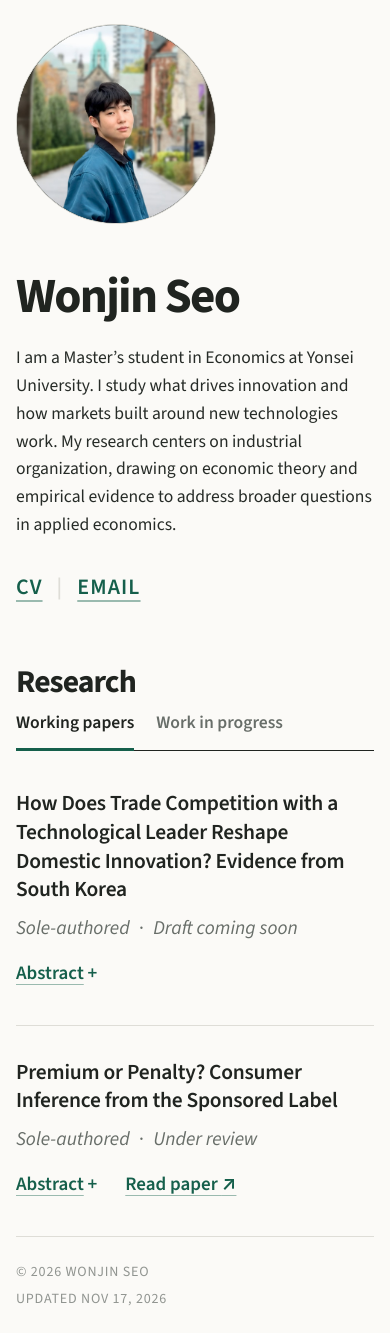
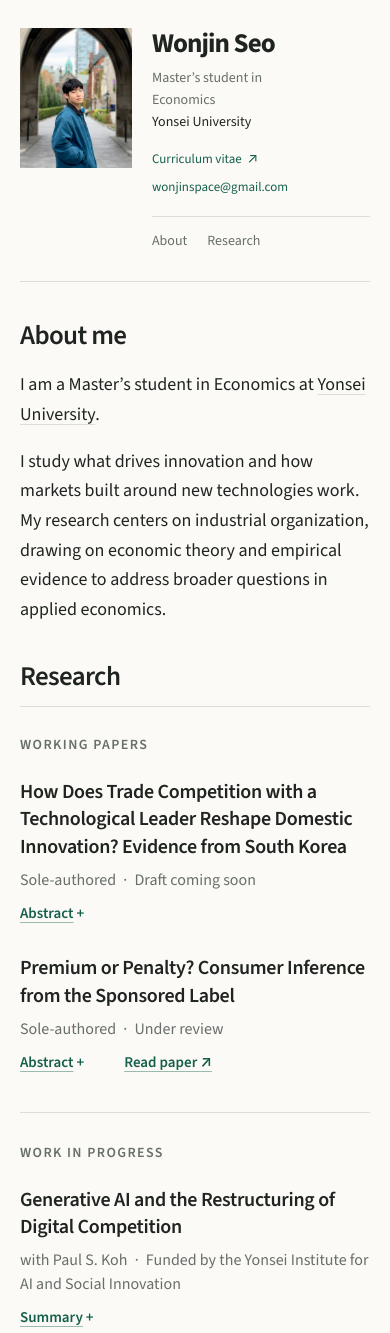
Before and after one commit to wonjinseo-econ/wonjinseo-econ.github.io, a plain HTML site: page index.html in a window 390 px wide. Shown: the top 1333 px of the page. Drawn offline with nearby package versions, Linux system fonts and the light colour scheme.

Commit message:
Redesign homepage with rectangular sidebar profile and continuous research

```diff
--- a/index.html
+++ b/index.html
@@ -4,7 +4,7 @@
   <meta charset="utf-8">
   <meta name="viewport" content="width=device-width, initial-scale=1">
   <meta name="description" content="Wonjin Seo (Yonsei Econ) — Master’s student in Economics at Yonsei University. Studies what drives innovation and how markets built around new technologies work, with research centered on industrial organization.">
-  <meta name="theme-color" content="#f4f1ea">
+  <meta name="theme-color" content="#fbfaf7">
   <title>Wonjin Seo | Econ · Economics, Yonsei University</title>
   <link rel="canonical" href="https://wonjinseo-econ.github.io/">
   <meta property="og:title" content="Wonjin Seo | Econ · Economics, Yonsei University">
@@ -54,45 +54,41 @@
   <a class="skip-link" href="#main-content">Skip to content</a>
 
   <div class="site-shell">
+    <aside class="profile" aria-labelledby="page-title">
+      <figure class="profile-photo">
+        <img src="files/wonjin.jpg" alt="Wonjin Seo" width="1053" height="1493" fetchpriority="high">
+      </figure>
+      <div class="profile-copy">
+        <h1 id="page-title">Wonjin Seo</h1>
+        <p class="profile-role">Master’s student in Economics</p>
+        <p class="profile-affiliation"><a href="https://www.yonsei.ac.kr/sc/index.do" target="_blank" rel="noopener" data-umami-event="click-yonsei">Yonsei University</a></p>
+        <div class="profile-links">
+          <a href="files/CV/CV.pdf" data-umami-event="download-cv">Curriculum vitae <span aria-hidden="true">↗</span></a>
+          <button type="button" id="copy-email" data-email="wonjinspace@gmail.com" data-umami-event="click-email" aria-label="Copy email address: wonjinspace@gmail.com">wonjinspace@gmail.com</button>
+          <span class="copied-note" id="copied-note" role="status" aria-live="polite"></span>
+        </div>
+        <nav class="profile-nav" aria-label="Page sections">
+          <a href="#about">About</a>
+          <a href="#research">Research</a>
+        </nav>
+      </div>
+    </aside>
+
     <main id="main-content">
-      <div class="masthead">
-      <section class="hero" id="top" aria-labelledby="page-title">
-        <div class="hero-copy">
-          <h1 id="page-title">Wonjin Seo</h1>
-          <p class="introduction">
-            I am a Master’s student in Economics at <a href="https://www.yonsei.ac.kr/sc/index.do" target="_blank" rel="noopener" data-umami-event="click-yonsei">Yonsei University</a>.
-            I study what drives innovation and how markets built around new technologies work.
-            My research centers on industrial organization, drawing on economic theory and empirical evidence to address broader questions in applied economics.
-          </p>
-          <p class="hero-links">
-            <a href="files/CV/CV.pdf" data-umami-event="download-cv">CV</a>
-            <span class="divider" aria-hidden="true">|</span>
-            <a href="#" role="button" id="copy-email" data-email="wonjinspace@gmail.com" data-umami-event="click-email">Email</a>
-            <span class="copied-note" id="copied-note" role="status" aria-live="polite"></span>
-          </p>
-        </div>
-
-        <figure class="profile-photo">
-          <img src="files/wonjin.jpg" alt="Wonjin Seo">
-        </figure>
+      <section class="about" id="about" aria-labelledby="about-title">
+        <h2 class="section-title" id="about-title">About me</h2>
+        <p>I am a Master’s student in Economics at <a href="https://www.yonsei.ac.kr/sc/index.do" target="_blank" rel="noopener" data-umami-event="click-yonsei">Yonsei University</a>.</p>
+        <p>I study what drives innovation and how markets built around new technologies work. My research centers on industrial organization, drawing on economic theory and empirical evidence to address broader questions in applied economics.</p>
       </section>
 
-        <div class="section-heading">
-            <h2 id="research-title">Research</h2>
-            <div class="research-tabs" role="tablist" aria-label="Research" hidden>
-              <button type="button" class="research-tab" role="tab" id="tab-working-papers" aria-controls="panel-working-papers" aria-selected="true" data-umami-event="tab-working-papers">Working papers</button>
-              <button type="button" class="research-tab" role="tab" id="tab-work-in-progress" aria-controls="panel-work-in-progress" aria-selected="false" tabindex="-1" data-umami-event="tab-work-in-progress">Work in progress</button>
-            </div>
-          </div>
-      </div>
-
-      <section class="research" aria-labelledby="research-title">
+      <section class="research" id="research" aria-labelledby="research-title">
+        <h2 class="section-title" id="research-title">Research</h2>
         <div class="research-group" id="panel-working-papers">
           <h3>Working papers</h3>
 
           <article class="research-item">
             <div class="paper-body">
-              <h4>How Does Trade Competition with a Technological Leader Reshape Domestic Innovation?<br class="title-break"> Evidence from South Korea</h4>
+              <h4>How Does Trade Competition with a Technological Leader Reshape Domestic Innovation? Evidence from South Korea</h4>
               <p class="paper-meta">Sole-authored <span aria-hidden="true">·</span> Draft coming soon</p>
               <div class="paper-actions">
                 <details data-event="open-abstract-trade-innovation">
@@ -255,7 +251,7 @@
 
     showLastUpdated();
 
-    // Email button: copy the address (no mail link, so no mail-app prompt) and flash "copied".
+    // Copy the email address and announce the result without opening a mail app.
     const emailLink = document.getElementById("copy-email");
     const copiedNote = document.getElementById("copied-note");
 
@@ -297,37 +293,6 @@
       copiedNote.textContent = "";
     });
 
-    // Research tabs. Without JavaScript both groups simply show one after the other.
-    const tabList = document.querySelector(".research-tabs");
-    const tabs = Array.from(tabList.querySelectorAll('[role="tab"]'));
-
-    function selectTab(selected, focus) {
-      tabs.forEach((tab) => {
-        const isSelected = tab === selected;
-        tab.setAttribute("aria-selected", String(isSelected));
-        tab.tabIndex = isSelected ? 0 : -1;
-        document.getElementById(tab.getAttribute("aria-controls")).hidden = !isSelected;
-      });
-      if (focus) selected.focus();
-    }
-
-    tabs.forEach((tab, index) => {
-      const panel = document.getElementById(tab.getAttribute("aria-controls"));
-      panel.setAttribute("role", "tabpanel");
-      panel.setAttribute("aria-labelledby", tab.id);
-      tab.addEventListener("click", () => selectTab(tab, false));
-      tab.addEventListener("keydown", (event) => {
-        const step = { ArrowRight: 1, ArrowLeft: -1 }[event.key];
-        if (!step) return;
-        event.preventDefault();
-        selectTab(tabs[(index + step + tabs.length) % tabs.length], true);
-      });
-    });
-
-    tabList.hidden = false;
-    document.getElementById("main-content").classList.add("has-tabs");
-    selectTab(tabs[0], false);
-
     document.querySelectorAll("details[data-event]").forEach((detailsEl) => {
       detailsEl.addEventListener("toggle", () => {
         if (detailsEl.open && window.umami) {
--- a/styles.css
+++ b/styles.css
@@ -4,56 +4,30 @@
   --muted: #686e69;
   --line: #deddd7;
   --accent: #155f4b;
-  --serif: "Source Sans 3", "Source Sans Pro", -apple-system, BlinkMacSystemFont, "Segoe UI", sans-serif;
   --sans: "Source Sans 3", "Source Sans Pro", -apple-system, BlinkMacSystemFont, "Segoe UI", sans-serif;
-  --max-width: 1050px;
+  --max-width: 1100px;
 }
 
-* {
-  box-sizing: border-box;
-}
-
-html {
-  font-size: 110%;
-  scroll-behavior: smooth;
-}
-
-/* On desktop, render at 80% of the design size (what the page looked like at
-   80% browser zoom). Phones keep the full size. */
-@media (min-width: 900px) {
-  html {
-    zoom: 0.8;
-  }
-}
-
+* { box-sizing: border-box; }
+html { scroll-behavior: smooth; scroll-padding-top: 48px; }
 body {
   margin: 0;
   background: var(--paper);
   color: var(--ink);
-  font-family: var(--serif);
+  font-family: var(--sans);
   font-size: 18px;
-  line-height: 1.62;
+  line-height: 1.65;
   -webkit-font-smoothing: antialiased;
   text-rendering: optimizeLegibility;
 }
-
 a {
   color: var(--accent);
   text-decoration-color: rgba(21, 95, 75, 0.42);
   text-decoration-thickness: 1px;
   text-underline-offset: 0.2em;
 }
-
-a:hover {
-  text-decoration-color: var(--accent);
-  text-decoration-thickness: 2px;
-}
-
-:focus-visible {
-  outline: 2px solid var(--accent);
-  outline-offset: 4px;
-}
-
+a:hover { text-decoration-color: var(--accent); }
+:focus-visible { outline: 2px solid var(--accent); outline-offset: 5px; }
 .skip-link {
   position: fixed;
   z-index: 10;
@@ -62,428 +36,218 @@ a:hover {
   padding: 8px 12px;
   background: var(--ink);
   color: var(--paper);
-  font-family: var(--sans);
-  font-size: 0.75rem;
   transform: translateY(-160%);
 }
-
-.skip-link:focus {
-  transform: translateY(0);
+.skip-link:focus { transform: translateY(0); }
+.site-shell {
+  display: grid;
+  grid-template-columns: 244px minmax(0, 1fr);
+  column-gap: 76px;
+  align-items: start;
+  width: min(calc(100% - 96px), var(--max-width));
+  margin: 0 auto;
+  padding-top: 64px;
 }
-
-.site-shell {
-  width: min(calc(100% - 56px), var(--max-width));
-  margin: 0 auto;
-}
-
-.hero {
-  display: grid;
-  grid-template-columns: minmax(0, 1fr) 269px;
-  column-gap: clamp(40px, 5vw, 56px);
-  row-gap: 0;
-  align-items: center;
-  padding: clamp(28px, 3.5vw, 40px) 0 clamp(48px, 6vw, 64px);
-}
-
+.profile { position: sticky; top: 48px; }
 .profile-photo {
   position: relative;
-  transform: none;
-  width: 269px;
-  aspect-ratio: 1;
-  margin: 0;
+  width: 100%;
+  aspect-ratio: 4 / 5;
+  margin: 0 0 25px;
   overflow: hidden;
-  border: 1px solid var(--line);
-  border-radius: 50%;
-  background: #202722;
+  background: #e7e5dd;
 }
-
 .profile-photo img {
   position: absolute;
   top: 50%;
   left: 50%;
-  width: 198.4%;
+  width: 155%;
   max-width: none;
   height: auto;
-  transform: translate(-49%, -60.6%);
+  transform: translate(-49%, -61%);
 }
-
 h1 {
-  margin: 14px 0 24px;
-  font-size: clamp(2.6rem, 5.4vw, 3.8rem);
+  margin: 0 0 9px;
+  font-size: 36px;
   font-weight: 700;
+  line-height: 1.12;
   letter-spacing: -0.035em;
-  line-height: 0.98;
 }
-
-.introduction {
-  max-width: 750px;
-  margin: 0;
-  color: #262b27;
-  font-size: clamp(1rem, 1.9vw, 1.1719rem);
-  line-height: 1.58;
+.profile-role, .profile-affiliation { margin: 0; font-size: 16px; line-height: 1.55; }
+.profile-role { color: var(--muted); }
+.profile-affiliation a { color: var(--ink); text-decoration: none; }
+.profile-affiliation a:hover { text-decoration: underline; }
+.profile-links {
+  position: relative;
+  display: flex;
+  flex-direction: column;
+  align-items: flex-start;
+  gap: 9px;
+  margin-top: 25px;
+  font-size: 16px;
 }
-
-.hero-links {
-  display: flex;
-  gap: 14px;
-  align-items: center;
-  margin: 30px 0 0;
-  font-family: var(--sans);
-  font-size: 1.25rem;
-  font-weight: 600;
-  letter-spacing: 0.05em;
-  text-transform: uppercase;
+.profile-links a { text-decoration: none; }
+.profile-links a:hover { text-decoration: underline; }
+.profile-links a span { margin-left: 3px; font-size: 14px; }
+#copy-email {
+  padding: 0;
+  border: 0;
+  background: none;
+  color: var(--accent);
+  font: inherit;
+  text-align: left;
+  overflow-wrap: anywhere;
+  cursor: pointer;
 }
-
-.hero-links a {
-  text-decoration: underline;
-  text-decoration-color: rgba(21, 95, 75, 0.42);
-  text-underline-offset: 0.26em;
-}
-
-.hero-links .divider {
-  color: var(--line);
-}
-
+#copy-email:hover { text-decoration: underline; text-underline-offset: 0.2em; }
 .copied-note {
-  margin-left: 2px;
-  color: #a3a8a4;
-  font-size: 0.9rem;
-  font-weight: 400;
-  letter-spacing: 0.02em;
-  text-transform: none;
+  position: absolute;
+  top: 100%;
+  left: 0;
+  color: var(--muted);
+  font-size: 13px;
   opacity: 0;
   pointer-events: none;
 }
-
-.copied-note.is-visible {
-  animation: copied-fade 1s ease forwards;
+.copied-note.is-visible { animation: copied-fade 1.5s ease forwards; }
+@keyframes copied-fade { 0%, 70% { opacity: 1; } 100% { opacity: 0; } }
+.profile-nav {
+  display: flex;
+  gap: 24px;
+  margin-top: 34px;
+  padding-top: 20px;
+  border-top: 1px solid var(--line);
+  font-size: 15px;
 }
-
-@keyframes copied-fade {
-  0%,
-  60% {
-    opacity: 1;
-  }
-  100% {
-    opacity: 0;
-  }
+.profile-nav a { color: var(--muted); text-decoration: none; }
+.profile-nav a:hover { color: var(--accent); text-decoration: underline; }
+main { min-width: 0; }
+.section-title {
+  margin: 0 0 24px;
+  font-size: 30px;
+  font-weight: 600;
+  line-height: 1.2;
+  letter-spacing: -0.025em;
 }
-
-.research {
-  padding: 0;
+.about p { margin: 0 0 17px; }
+.about p:last-child { margin-bottom: 0; }
+.about a { color: inherit; text-decoration-color: var(--line); }
+.about a:hover { text-decoration-color: var(--ink); }
+.research { margin-top: 44px; }
+.research > .section-title {
+  margin-bottom: 28px;
+  padding-bottom: 14px;
+  border-bottom: 1px solid var(--line);
 }
-
-.section-heading {
-  margin-bottom: 54px;
-  padding-bottom: 18px;
-  border-bottom: 1px solid var(--ink);
-}
-
-h2 {
-  margin: 0;
-  font-size: clamp(1.8rem, 3.6vw, 2.5rem);
-  font-weight: 700;
-  letter-spacing: -0.03em;
-  line-height: 1;
-}
-
-.research-group + .research-group {
-  margin-top: 66px;
-}
-
 .research-group h3 {
-  margin: 0 0 12px;
+  margin: 0 0 23px;
   color: var(--muted);
-  font-family: var(--sans);
-  font-size: 1.15rem;
-  font-weight: 700;
-  letter-spacing: 0.055em;
+  font-size: 14px;
+  font-weight: 600;
+  letter-spacing: 0.1em;
+  line-height: 1.4;
   text-transform: uppercase;
 }
-
-.research-tabs[hidden] {
-  display: none;
-}
-
-/* Tabs sit on the Research rule; the active tab's underline overlaps it. */
-.has-tabs .section-heading {
-  display: flex;
-  flex-wrap: wrap;
-  align-items: flex-end;
-  justify-content: space-between;
-  gap: 14px 32px;
-  margin-bottom: 6px;
-}
-
-.research-tabs {
-  display: flex;
-  gap: 0 30px;
-  margin: 0 0 -19px;
-}
-
-.research-tab {
-  padding: 0 0 15px;
-  border: 0;
-  border-bottom: 3px solid transparent;
-  background: none;
-  color: var(--muted);
-  font-family: var(--sans);
-  font-size: 1.12rem;
-  font-weight: 600;
-  line-height: 1.2;
-  cursor: pointer;
-  transition: color 0.15s ease;
-}
-
-.research-tab:hover {
-  color: var(--ink);
-}
-
-.research-tab[aria-selected="true"] {
-  border-bottom-color: var(--accent);
-  color: var(--ink);
-}
-
-.has-tabs .research-group[hidden] {
-  display: none;
-}
-
-.has-tabs .research-group + .research-group {
-  margin-top: 0;
-}
-
-.has-tabs .research-group .research-item:first-of-type {
-  border-top: 0;
-}
-
-.has-tabs .research-group h3 {
-  position: absolute;
-  width: 1px;
-  height: 1px;
-  margin: -1px;
-  overflow: hidden;
-  clip-path: inset(50%);
-  white-space: nowrap;
-}
-
-.research-item {
-  padding: 32px 0 36px;
-  border-top: 1px solid var(--line);
-}
-
-.research-group .research-item:last-child {
-  border-bottom: 1px solid var(--line);
-}
-
+.research-group + .research-group { margin-top: 38px; padding-top: 30px; border-top: 1px solid var(--line); }
+.research-item + .research-item { margin-top: 29px; }
 h4 {
   margin: 0;
-  font-size: clamp(1.22rem, 2.25vw, 1.4205rem);
+  font-size: 21px;
   font-weight: 600;
-  letter-spacing: -0.01em;
-  line-height: 1.34;
+  letter-spacing: -0.015em;
+  line-height: 1.38;
+  text-wrap: pretty;
 }
-
-.paper-meta {
-  margin: 8px 0 0;
-  color: var(--muted);
-  font-size: 1.108rem;
-  font-style: italic;
-}
-
-.paper-meta span {
-  padding: 0 0.28em;
-  font-style: normal;
-}
-
-.introduction a,
-.paper-meta a {
-  color: inherit;
-  text-decoration: none;
-  text-underline-offset: 0.2em;
-}
-
-.introduction a:hover,
-.introduction a:focus-visible,
-.paper-meta a:hover,
-.paper-meta a:focus-visible {
-  text-decoration: underline;
-  text-decoration-color: currentColor;
-  text-decoration-thickness: 1px;
-}
-
-.paper-meta cite {
-  font-style: normal;
-}
-
+.paper-meta { margin: 7px 0 0; color: var(--muted); font-size: 16px; line-height: 1.5; }
+.paper-meta span { padding: 0 0.25em; }
+.paper-meta a { color: inherit; text-decoration: none; }
+.paper-meta a:hover, .paper-meta a:focus-visible { text-decoration: underline; }
 .paper-actions {
   display: flex;
   flex-wrap: wrap;
-  gap: 10px 14px;
   align-items: flex-start;
-  margin-top: 14px;
-  font-family: var(--sans);
-  font-size: 1.08rem;
+  gap: 8px 20px;
+  margin-top: 9px;
+  font-size: 15px;
   font-weight: 600;
 }
-
-.paper-actions > a,
-summary {
+.paper-actions > a, summary {
   cursor: pointer;
   text-decoration: underline;
   text-decoration-color: rgba(21, 95, 75, 0.42);
   text-underline-offset: 0.26em;
 }
-
-details {
-  display: contents;
+details { display: contents; }
+details[open] { display: block; flex-basis: 100%; }
+summary { width: max-content; color: var(--accent); list-style: none; }
+summary::-webkit-details-marker { display: none; }
+summary::marker { content: ""; }
+summary::after { content: " +"; display: inline-block; margin-left: 0.2em; }
+details[open] summary::after { content: " −"; }
+details p {
+  margin: 14px 0 4px;
+  padding-left: 18px;
+  border-left: 2px solid var(--line);
+  color: #505651;
+  font-size: 16px;
+  font-weight: 400;
+  line-height: 1.7;
 }
-
-details[open] {
-  display: block;
-  flex-basis: 100%;
-}
-
-summary {
-  width: max-content;
-  color: var(--accent);
-}
-
-summary::marker {
-  content: "";
-}
-
-summary::after {
-  content: " +";
-  display: inline-block;
-  margin-left: 0.2em;
-}
-
-details[open] summary::after {
-  content: " −";
-}
-
-details p {
-  margin: 18px 0 0;
-  color: #505651;
-  font-family: var(--serif);
-  font-size: 1rem;
-  font-weight: 400;
-  line-height: 1.68;
-}
-
 footer {
+  grid-column: 2;
   display: flex;
   justify-content: space-between;
-  gap: 24px;
-  padding: 24px 0 36px;
+  flex-wrap: wrap;
+  gap: 8px 24px;
+  margin-top: 48px;
+  padding: 20px 0 32px;
+  border-top: 1px solid var(--line);
   color: var(--muted);
-  font-family: var(--sans);
-  font-size: 0.8rem;
-  letter-spacing: 0.055em;
-  text-transform: uppercase;
+  font-size: 12px;
+  letter-spacing: 0.025em;
 }
-
-footer p {
-  margin: 0;
-  opacity: 0.72;
+footer p { margin: 0; }
+@media (max-width: 1000px) {
+  .site-shell { grid-template-columns: 210px minmax(0, 1fr); column-gap: 44px; width: calc(100% - 64px); padding-top: 48px; }
+  h1 { font-size: 32px; }
+  .profile-role, .profile-affiliation, .profile-links { font-size: 15px; }
 }
-
-@media (max-width: 620px) {
-  .site-shell {
-    width: min(calc(100% - 32px), var(--max-width));
-  }
-
-  .hero {
-    grid-template-columns: 1fr;
-    gap: 34px;
-    padding: 24px 0 62px;
-  }
-
-  .profile-photo {
-    grid-row: 1;
-    transform: none;
-    width: 200px;
-  }
-
-  .hero-copy {
-    grid-row: 2;
-  }
-
-  .title-break {
-    display: none;
-  }
-
-  h1 {
-    font-size: clamp(2.6rem, 12.6vw, 3.4rem);
-  }
-
-  .section-heading {
-    margin-bottom: 44px;
-  }
-
-  .research-group + .research-group {
-    margin-top: 54px;
-  }
-
-  .research-tabs {
-    gap: 0 22px;
-  }
-
-  .research-tab {
-    font-size: 1rem;
-  }
-
-  footer {
-    display: block;
-  }
-
-  footer p + p {
-    margin-top: 5px;
-  }
+@media (max-width: 740px) {
+  html { scroll-padding-top: 28px; }
+  .site-shell { display: block; width: calc(100% - 40px); max-width: 600px; padding-top: 28px; }
+  .profile { position: static; display: grid; grid-template-columns: 148px minmax(0, 1fr); gap: 26px; align-items: center; margin-bottom: 37px; padding-bottom: 29px; border-bottom: 1px solid var(--line); }
+  .profile-photo { margin: 0; }
+  h1 { font-size: 30px; }
+  .profile-role, .profile-affiliation, .profile-links { font-size: 14px; }
+  .profile-links { margin-top: 15px; gap: 6px; }
+  .profile-nav { margin-top: 22px; padding-top: 12px; gap: 20px; font-size: 14px; }
+  .section-title { font-size: 27px; margin-bottom: 19px; }
+  .research { margin-top: 35px; }
+  h4 { font-size: 20px; }
+  footer { margin-top: 36px; }
 }
-
+@media (max-width: 430px) {
+  .profile { grid-template-columns: 112px minmax(0, 1fr); gap: 20px; align-items: start; }
+  h1 { font-size: 27px; }
+  .profile-role { max-width: 170px; }
+  .profile-links { font-size: 13px; }
+  .profile-nav { margin-top: 18px; }
+}
+@media (max-width: 350px) {
+  .profile { grid-template-columns: 92px minmax(0, 1fr); gap: 15px; }
+  h1 { font-size: 24px; }
+}
+@media (max-height: 680px) and (min-width: 741px) { .profile { position: static; } }
 @media (prefers-reduced-motion: reduce) {
-  html {
-    scroll-behavior: auto;
-  }
+  html { scroll-behavior: auto; }
+  .copied-note.is-visible { animation: none; opacity: 1; }
 }
-
 @media print {
-  body {
-    background: #fff;
-    color: #000;
-  }
-
-  .site-shell {
-    width: 100%;
-  }
-
-  details {
-    display: block;
-  }
-
-  details p {
-    display: block;
-  }
-
-  .research-tabs {
-    display: none;
-  }
-
-  .has-tabs .research-group[hidden] {
-    display: block;
-  }
-
-  .has-tabs .research-group h3 {
-    position: static;
-    width: auto;
-    height: auto;
-    margin: 0 0 12px;
-    clip-path: none;
-  }
-
-  .has-tabs .research-group + .research-group {
-    margin-top: 54px;
-  }
+  body { background: #fff; color: #000; font-size: 11pt; }
+  .site-shell { width: 100%; grid-template-columns: 160px minmax(0, 1fr); gap: 32px; padding-top: 0; }
+  .profile { position: static; }
+  .profile-nav, .skip-link { display: none; }
+  .section-title { font-size: 22pt; }
+  h4 { font-size: 14pt; }
+  .research-item { break-inside: avoid; }
 }
```
